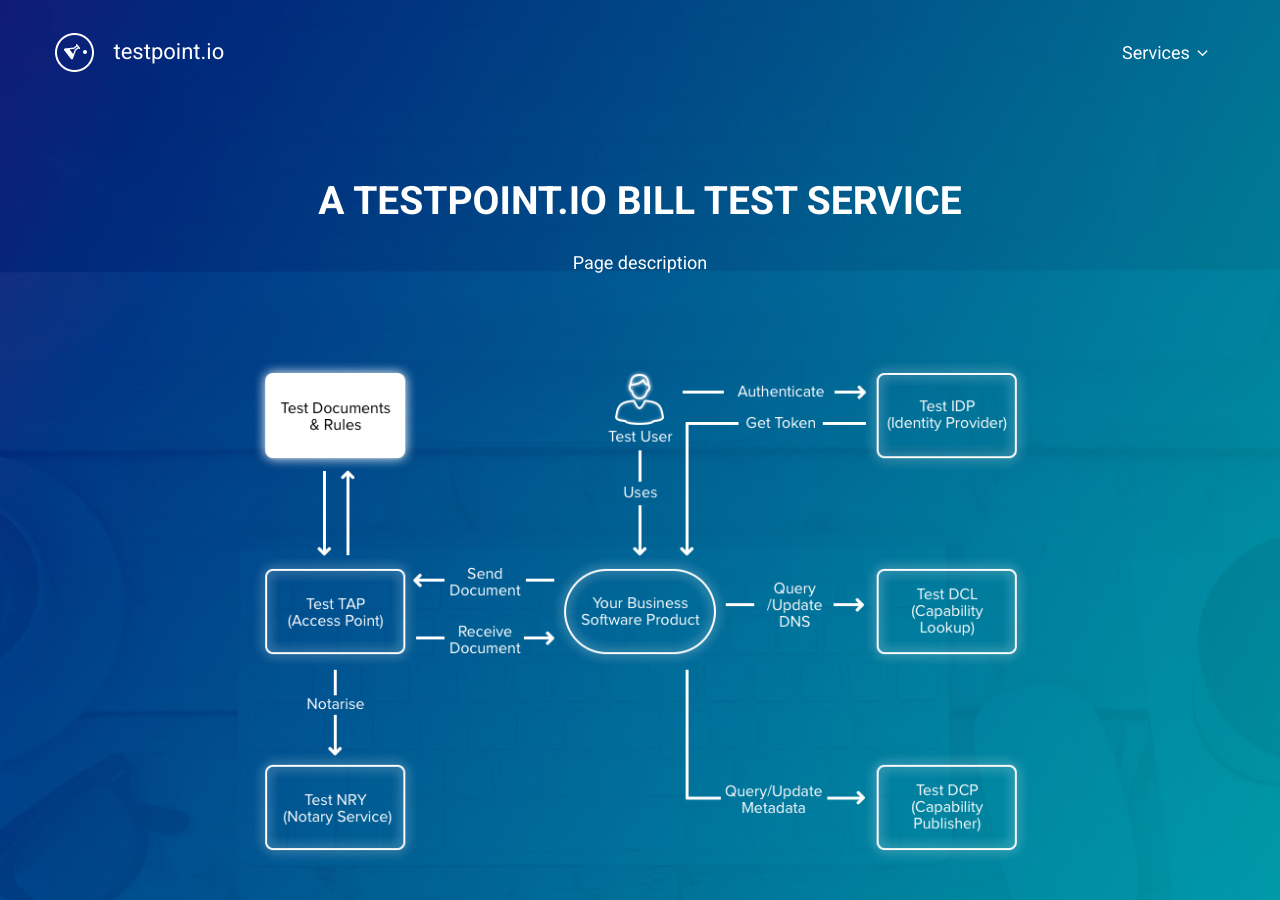
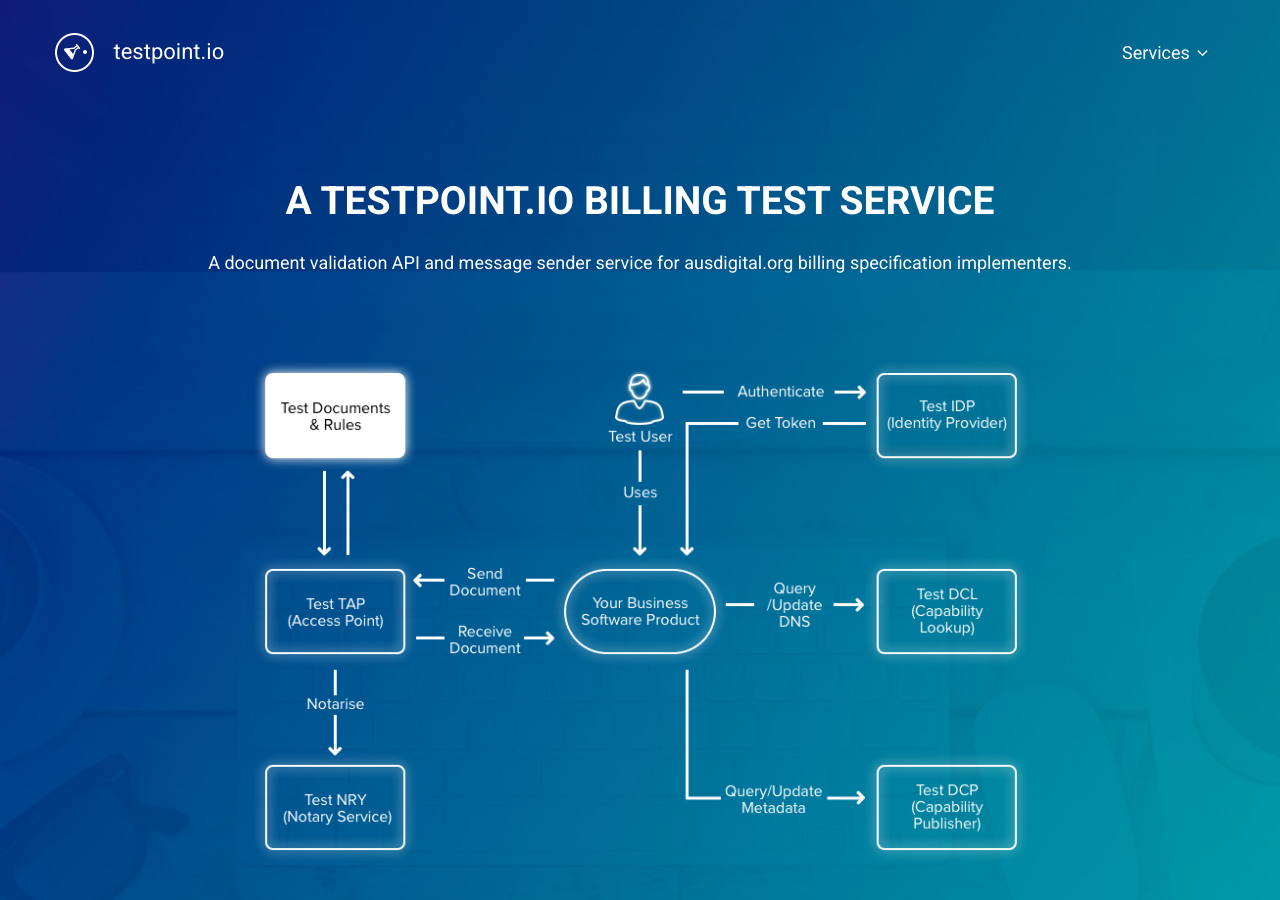
Before and after one commit to test-point/test-point.github.io, a Jekyll site: the page built from pages/bill.md, in a window 1280 px wide and 900 px high. Built offline with Jekyll 4.4.1, drawn with Linux system fonts in a browser that asks for light colours; some of the changed text lies outside the part shown.

Commit message:
basic empty billing test service page

```diff
--- a/pages/bill.md
+++ b/pages/bill.md
@@ -1,13 +1,17 @@
 ---
-title: A Testpoint.io Bill test service
-description: Page description
+title: A Testpoint.io Billing test service
+description: A document validation API and message sender service for ausdigital.org billing specification implementers.
 diagram: /images/diagrams/test-tdr.png
 diagramMobile: /images/diagrams/test-tdr-mobile.png
-contentTitle: Bill content header
+contentTitle: Billing Test Services
 permalink: /bill
-menuTitle: Test Bill
+menuTitle: Test BILL
 menuOrder: 7
 ---
-### Bill descripition
+### Validation Service
 
-Some content
+Coming soon
+
+### Invoice Sender Service
+
+Coming soon
```
